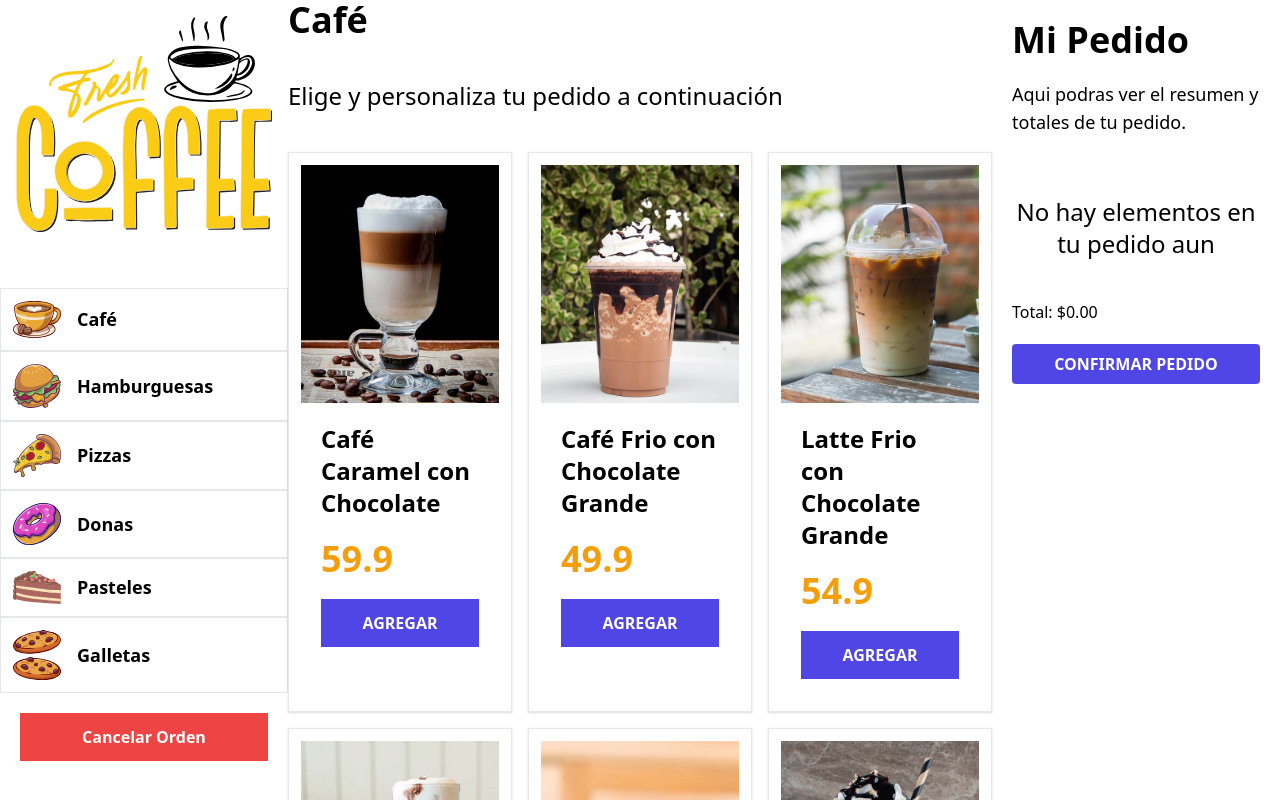
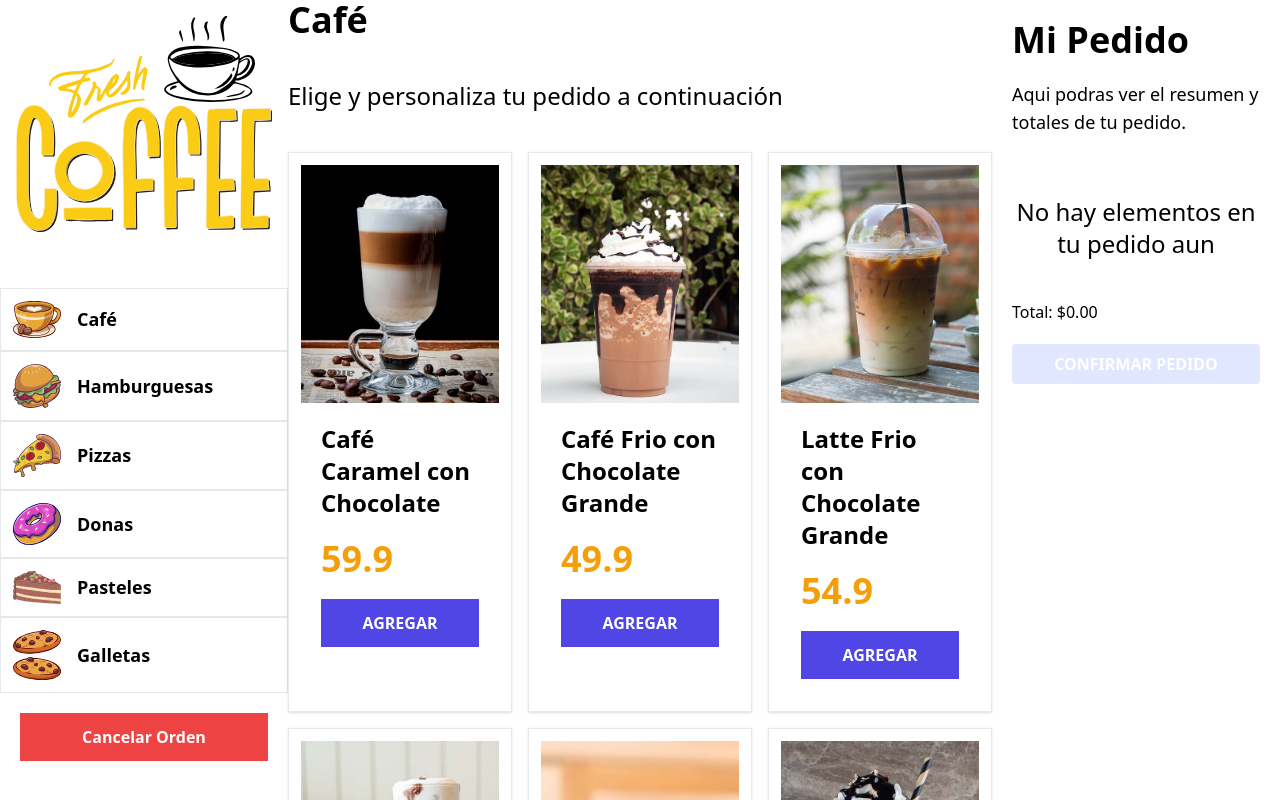
Before and after one commit to carlos-dev23/Quiosco-React-FrontEnd, a React (Vite) app: page / in a window 1280 px wide. Shown: the top 800 px of the page. Built offline with nearby package versions, Linux system fonts and the light colour scheme.

Commit message:
feat(resumen): add order validation and disable submit button

```diff
--- a/src/components/Resumen.jsx
+++ b/src/components/Resumen.jsx
@@ -2,7 +2,9 @@
 import ResumenProducto from "./ResumenProducto";
 import { formatearDinero } from "../helpers";
 export default function Resumen() {
-  const { pedido,total } = useQuiosco();
+  const { pedido, total } = useQuiosco();
+
+  const comprobarPedido = () =>  pedido.length ===0;
   return (
     <aside className="w-72 h-screen overflow-y-scroll p-5">
       <h1 className="text-4xl font-black">Mi Pedido</h1>
@@ -13,7 +15,11 @@
       <p>Total: {formatearDinero(total)}</p>
       <form action="" className="w-full">
         <div className="mt-5">
-          <input type="submit" value="Confirmar Pedido" className="bg-indigo-600 hover:bg-indigo-800 px-5 py-2 rounded uppercase font-bold text-white text-center w-full cursor-pointer" />
+          <input type="submit" value="Confirmar Pedido"
+            className={`${comprobarPedido() ? 'bg-indigo-100' : 'bg-indigo-600 hover:bg-indigo-800'} px-5 py-2 rounded uppercase font-bold text-white text-center w-full cursor-pointer`}
+            disabled={comprobarPedido()}
+
+          />
         </div>
       </form>
     </aside>
```
